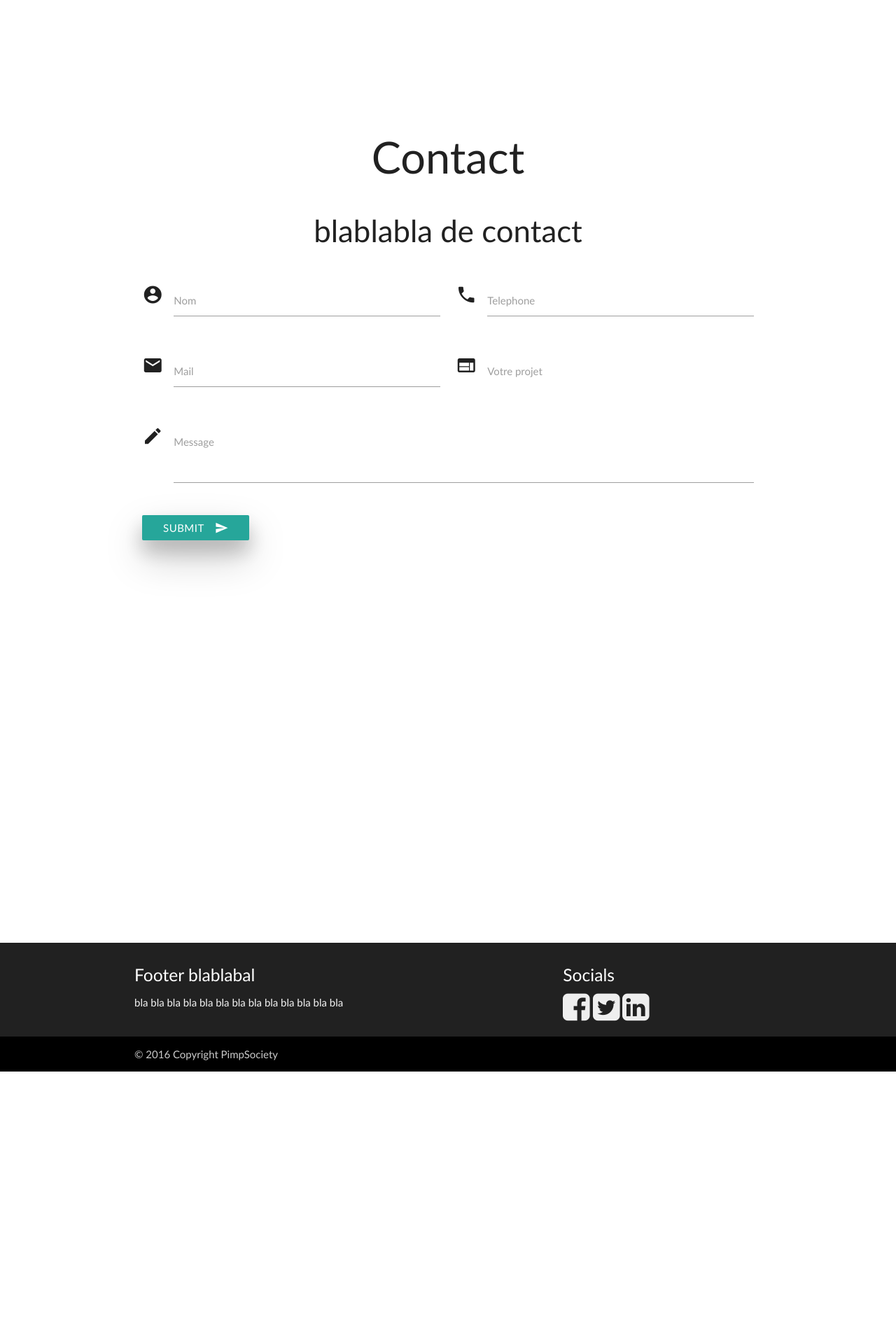
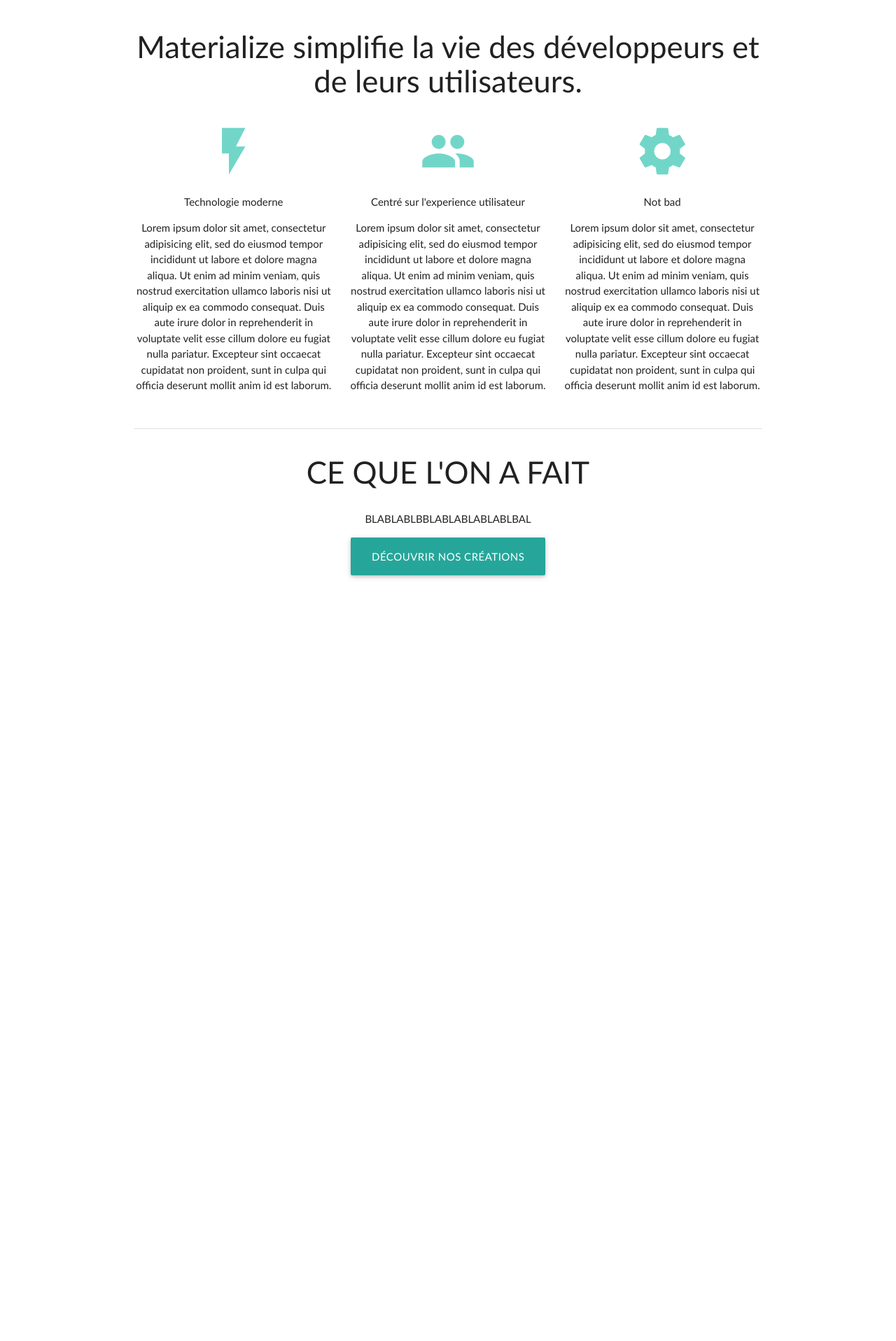
Before and after one commit to JL-Youk/PimpSociety, a PHP site: page / in a window 1280 px wide. Shown: the part 4043-5959 px from the top of the page at 70% size. Before the commit the page ends 5574 px from the top, so only its background shows below. Run offline with PHP 8.4, Linux system fonts and the light colour scheme.

Commit message:
rajoue de contenu

```diff
--- a/index.php
+++ b/index.php
@@ -1,3 +1,4 @@
+
 <!DOCTYPE html>
 <html>
   <head>
@@ -29,7 +30,7 @@
 <!-- menu -->
   <nav>
    <div class="nav-wrapper teal accent-4">
-     <div class="container R̛̟̘̦̰̘͉̤ͤͨ̉̽̐͛̽̋͊ͥ͌͋ͮͥ̂̑̚̚͠e̿͛͐̑ͪ͑ͩ̅̈́ͩͮ̀̍̽̍̄̚̚͏͜͏̯̜͓͙͍̳̯̝̦͙͙͕̤̬͎̮͠ͅͅv̢̡̛̰̫̰̻͚̫̻͔̱͇̱̜̳͙͖͚̫͂ͣ͑̿̍̈́͑̃̄ͤ̅̆̑̚̚̚͘͠ͅȩ̝͎̰ͨ̌̒ͤ̎̃̈́ͨ̉̒̌ͮͥ̂̒̚̚͞ȧ̶̛̼̯͚̘̺͔̲̯̜͕̖͔͇̪̦͇͒̂̐̊̉̒͋ͣ̃̐͒̏̉̚̕ͅl̸̡͖̜̲̯̱̻̞̼̖̦̼͚̣̱̜͉̬̆ͯ̏͌͐̐̏ͮ͌ͯ̔ͬ̈́͊D̴̝̪͔̦̤ͪ͛̃ͮ̎̔͛̒̍̓ͮ̌̍̎̀̚̚̚͢͟͞i̔̆ͣͣ̒̆̃ͥ̇̉̐̃͌̑ͮͣ̄̃͏̧̳̜͔͚̗͞v̶̖̘̘͖͚͈̺͍̭͚ͥ͒̌͗̊ͥͥ̉̂ͬ̈̇͐̒͑̃́̕͝͝">
+     <div class="container">
        <a href="#" class="brand-logo waves-effect waves-light">Pimp Society</a>
        <a href="#" data-activates="slide-out" class="button-collapse waves-effect waves-light"><i class="material-icons">menu</i></a>
 
@@ -176,7 +177,57 @@
     <div class="parallax"><img src="images/computer-1209641_1920.jpg"></div>
   </div>
 
+  <div class="container">
+          <div class="section">
 
+            <div class="row">
+              <div class="col s12 m8 offset-m2">
+                <br>
+                <img id="responsive-img" src="images/responsive.png">
+              </div>
+            </div>
+
+            <div class="row">
+              <h3 class="col s12 light center header">Materialize simplifie la vie des développeurs et de leurs utilisateurs.</h3>
+            </div>
+
+            <!--   Promo Section   -->
+            <div class="row">
+              <div class="col s12 m4">
+                <div class="center promo">
+                  <i class="material-icons icon_realisations">flash_on</i>
+                  <p class="promo-caption">Technologie moderne</p>
+                  <p class="light center">Lorem ipsum dolor sit amet, consectetur adipisicing elit, sed do eiusmod tempor incididunt ut labore et dolore magna aliqua. Ut enim ad minim veniam, quis nostrud exercitation ullamco laboris nisi ut aliquip ex ea commodo consequat. Duis aute irure dolor in reprehenderit in voluptate velit esse cillum dolore eu fugiat nulla pariatur. Excepteur sint occaecat cupidatat non proident, sunt in culpa qui officia deserunt mollit anim id est laborum.</p>
+                </div>
+              </div>
+
+              <div class="col s12 m4">
+                <div class="center promo">
+                  <i class="material-icons icon_realisations">group</i>
+                  <p class="promo-caption">Centré sur l'experience utilisateur</p>
+                  <p class="light center">Lorem ipsum dolor sit amet, consectetur adipisicing elit, sed do eiusmod tempor incididunt ut labore et dolore magna aliqua. Ut enim ad minim veniam, quis nostrud exercitation ullamco laboris nisi ut aliquip ex ea commodo consequat. Duis aute irure dolor in reprehenderit in voluptate velit esse cillum dolore eu fugiat nulla pariatur. Excepteur sint occaecat cupidatat non proident, sunt in culpa qui officia deserunt mollit anim id est laborum.</p>
+                </div>
+              </div>
+
+              <div class="col s12 m4">
+                <div class="center promo">
+                  <i class="material-icons icon_realisations">settings</i>
+                  <p class="promo-caption">Not bad</p>
+                  <p class="light center">Lorem ipsum dolor sit amet, consectetur adipisicing elit, sed do eiusmod tempor incididunt ut labore et dolore magna aliqua. Ut enim ad minim veniam, quis nostrud exercitation ullamco laboris nisi ut aliquip ex ea commodo consequat. Duis aute irure dolor in reprehenderit in voluptate velit esse cillum dolore eu fugiat nulla pariatur. Excepteur sint occaecat cupidatat non proident, sunt in culpa qui officia deserunt mollit anim id est laborum.</p>
+                </div>
+              </div>
+            </div>
+
+          </div>
+          <div class="divider"></div>
+          <div class="section">
+            <div class="row center">
+              <h3 class="light header">CE QUE L'ON A FAIT</h3>
+              <p class="col s8 offset-s2 caption">BLABLABLBBLABLABLABLABLBAL</p>
+              <a href="#" class="btn-large waves-effect waves-light">Découvrir nos créations</a>
+            </div>
+          </div>
+        </div>
 
   <div class="parallax-container">
     <div class="col m12 center divIntoParallax RevealIntoParallax" >
@@ -184,11 +235,23 @@
     </div>
     <div class="parallax"><img src="images/1473424073941.png"></div>
   </div>
+  <div class="parallax-container">
+    <div class="col m12 center divIntoParallax RevealIntoParallax" >
+      Hello
+    </div>
+    <div class="parallax"><img src="images/WHITEHOUSEBEER.jpg"></div>
+  </div>
+  <div class="parallax-container">
+    <div class="col m12 center divIntoParallax RevealIntoParallax" >
+      Hello
+    </div>
+    <div class="parallax"><img src="images/VanGogh-starry_night_ballance1.jpg"></div>
+  </div>
 
 
 <!-- Contact -->
 <div class="row" id="Contact">
-  <h1 class="col s12 light center header RevealElementForm">Contact</h1>
+  <h1 class="col s12 light center header RevealElementForm">UN PROJET ? UNE QUESTION ?</h1>
   <h3 class="col s12 light center header RevealElementForm">blablabla de contact</h3>
 </div>
 <div class="row" >
```
